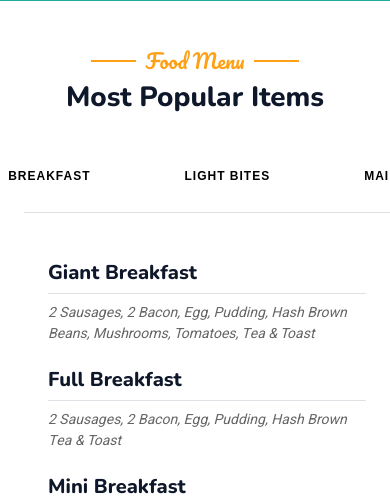
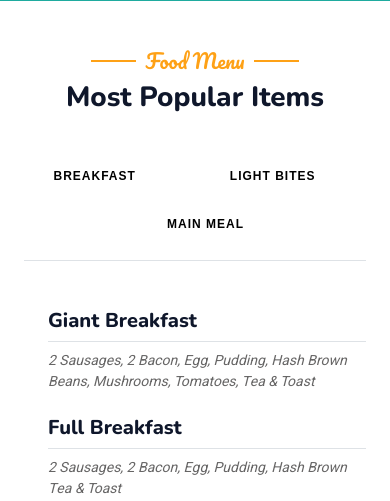
Before and after one commit to MikeMopo/foodfarere, a PHP site: page / in a window 390 px wide; the page is wider, and only the part inside the window is pictured. Shown: the part 2963-3464 px from the top of that part. Run offline with PHP 8.4, Linux system fonts and the light colour scheme; some libraries are stand-ins or nearby versions.

Commit message:
Update style.css

```diff
--- a/css/style.css
+++ b/css/style.css
@@ -364,7 +364,7 @@
 @media (max-width:   768px) {
     .nav-pills {
         flex-direction: row; /* Keep the items in a row */
-        flex-wrap: nowrap; /* Prevent wrapping */
+        flex-wrap: wrap; /* Prevent wrapping */
 
     }
     .nav-item {
```
